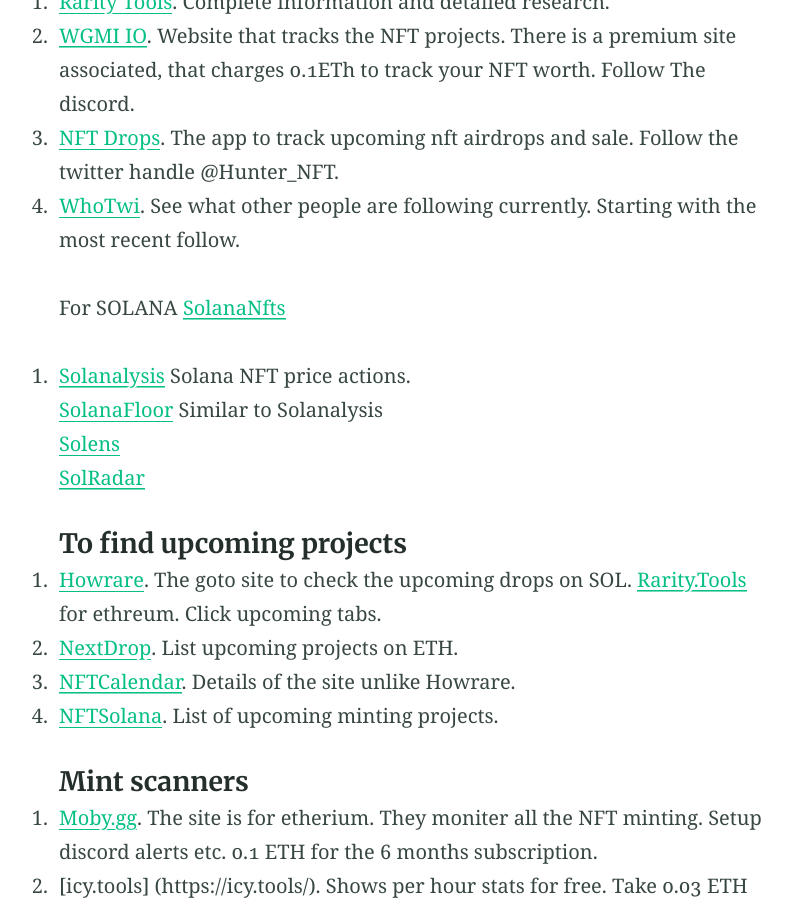
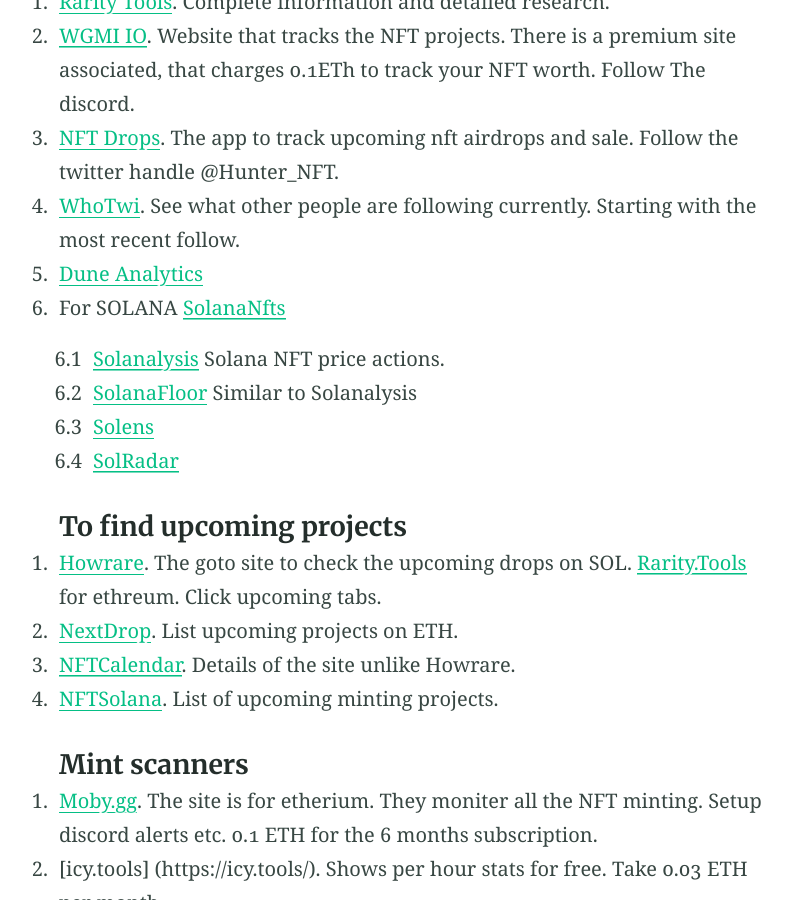
Before and after one commit to cryptophds/cryptophds.github.io, a Jekyll site: the page built from nft.md, in a window 1280 px wide and 900 px high, scrolled down 1435 px. Shown: the whole window, without its empty margins (224-1016 px from the left). Built offline with Jekyll 4.4.1, drawn with Linux system fonts in a browser that asks for light colours.

Commit message:
New push

```diff
--- a/nft.md
+++ b/nft.md
@@ -70,15 +70,17 @@ The first of the three is taken from the YouTube Channel [MDNFT](https://www.you
 4. [WhoTwi](https://en.whotwi.com/). See what other people are following currently.
    Starting with the most recent follow.
 
-For SOLANA [SolanaNfts](https://solananft.tools/)
+5. [Dune Analytics](https://dune.xyz/browse/dashboards)
 
-5. [Solanalysis](https://hyperspace.xyz/leaderboard) Solana NFT price actions.
+6. For SOLANA [SolanaNfts](https://solananft.tools/)
 
-   [SolanaFloor](https://solanafloor.com/) Similar to Solanalysis
+   1. [Solanalysis](https://hyperspace.xyz/leaderboard) Solana NFT price actions.
 
-   [Solens](https://solens.io/)
+   2. [SolanaFloor](https://solanafloor.com/) Similar to Solanalysis
 
-   [SolRadar](https://solradar.io/)
+   3. [Solens](https://solens.io/)
+
+   4. [SolRadar](https://solradar.io/)
 
 #### To find upcoming projects
 
```
